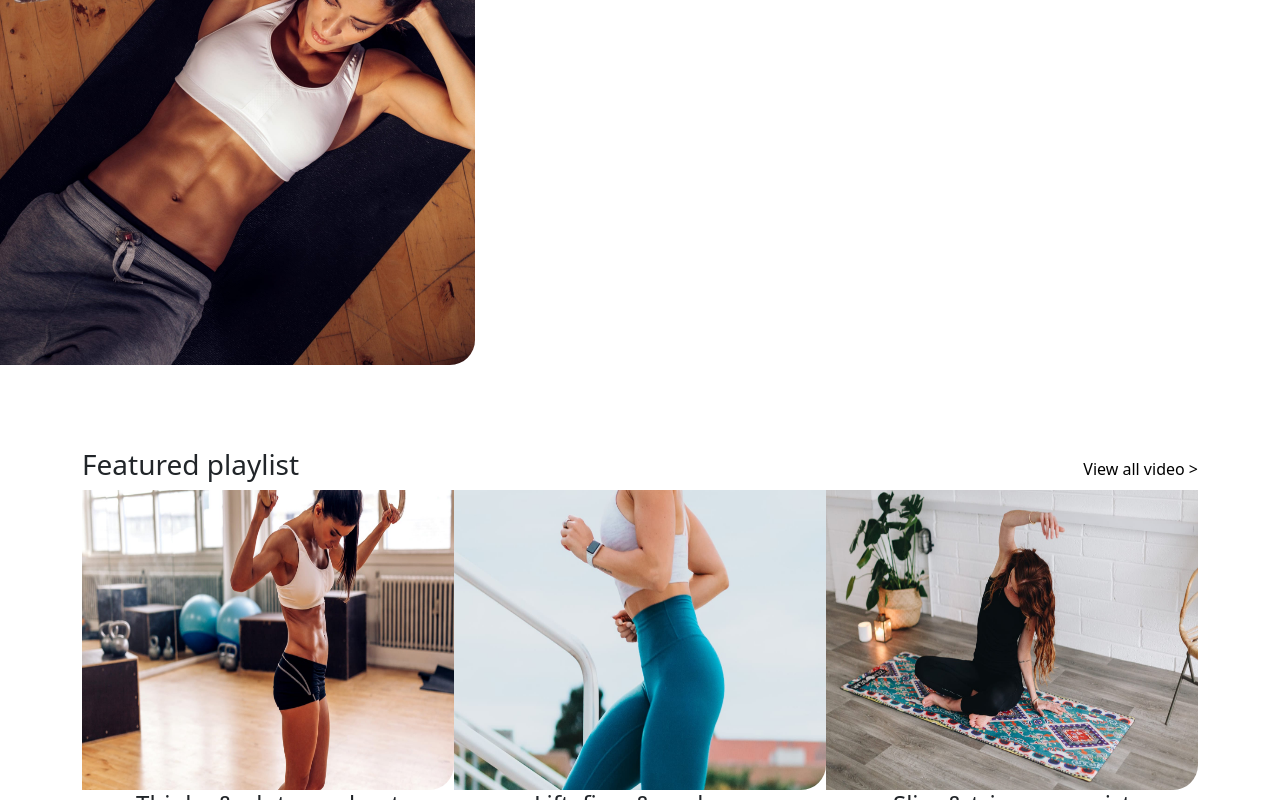
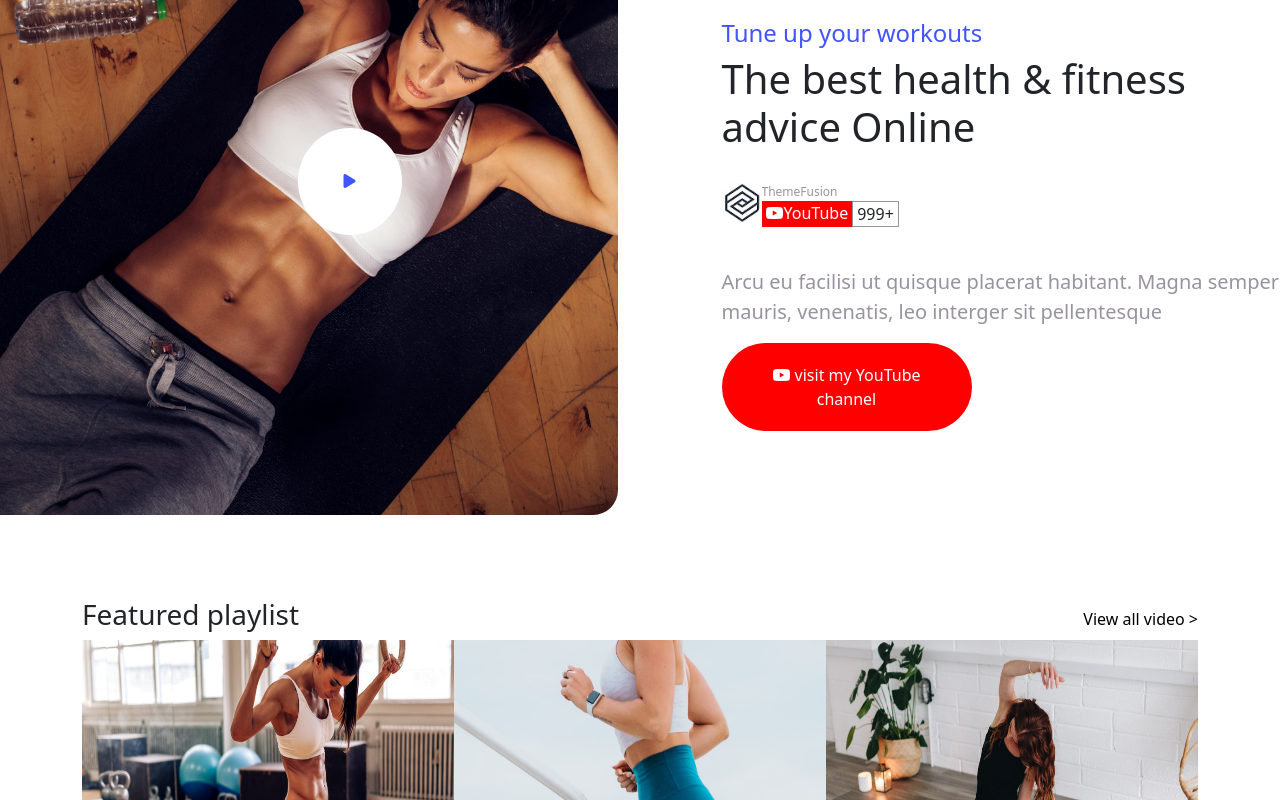
Before and after one commit to matteo2302/proj-html-vuejs, a Vue app: page / in a window 1280 px wide. Shown: the part 1880-2680 px from the top of the page. Built offline with nearby package versions, Linux system fonts and the light colour scheme.

Commit message:
channel(?)

```diff
--- a/src/components/AppChannel.vue
+++ b/src/components/AppChannel.vue
@@ -1,42 +1,125 @@
 <script>
-export default{
-}
+export default {};
 </script>
 <template>
-<div class="channel-cont d-flex">
-    <img src="../assets/service15-2x.jpg" alt="abs">
-    <div>Lorem ipsum dolor, sit amet consectetur adipisicing elit. Earum inventore, quidem ipsum voluptate, officiis quia totam blanditiis in assumenda magni consequuntur molestiae. Delectus error labore iusto, velit suscipit adipisci! Autem!</div>
-</div>
-<div class="video-cont my-5 container">
-    <div class="d-flex align-items-center justify-content-between"><h3>Featured playlist</h3> <a href="#">View all video ></a></div>
-    <div class="videos d-flex row-cols-3 g-2 text-center">
-        <div class="col"><img src="../assets/video2-2x.jpg" alt="video"><h4>Thighs & glute workout</h4><a href="#">Increase your mobility</a></div>
-        <div class="col"><img src="../assets/video7-2x.jpg" alt="video"><h4>Lift, firm & perk up</h4><a href="#">Feel young again</a></div>
-        <div class="col"><img src="../assets/video9-2x.jpg" alt="video"><h4>Slim & trim you waist</h4><a href="#">Shed those extra pounds</a></div>
+    <div class="channel-cont d-flex">
+        <img src="../assets/service15-2x.jpg" alt="abs" />
+        <button class="play-btn"><i class="fa-solid fa-play"></i></button>
+        <div class="d-flex flex-column justify-content-center">
+            <h4>Tune up your workouts</h4>
+            <h1>The best health & fitness advice Online</h1>
+            <div class="channel my-4 d-flex">
+                <img src="../assets/unnamed.jpg" alt="Channel image">
+                <div><p class="color-g">ThemeFusion</p>
+                <div class="d-flex">
+                    <p class="bg-red px-1"><i class="fa-brands fa-youtube"></i>YouTube</p>
+                    <p class="bg-n px-1">999+</p>
+                </div></div>
+
+            </div>
+            <p class="channel-des">Arcu eu facilisi ut quisque placerat habitant. Magna semper mauris, venenatis, leo interger sit pellentesque
+            </p>
+            <button class="channel-btn"><i class="fa-brands fa-youtube"></i> visit my YouTube channel</button>
+        </div>
     </div>
-</div>
+    <div class="video-cont my-5 container">
+        <div class="d-flex align-items-center justify-content-between">
+            <h3>Featured playlist</h3>
+            <a href="#">View all video ></a>
+        </div>
+        <div class="videos d-flex row-cols-3 g-2 text-center">
+            <div class="col">
+                <img src="../assets/video2-2x.jpg" alt="video" />
+                <h4>Thighs & glute workout</h4>
+                <a href="#">Increase your mobility</a>
+            </div>
+            <div class="col">
+                <img src="../assets/video7-2x.jpg" alt="video" />
+                <h4>Lift, firm & perk up</h4>
+                <a href="#">Feel young again</a>
+            </div>
+            <div class="col">
+                <img src="../assets/video9-2x.jpg" alt="video" />
+                <h4>Slim & trim you waist</h4>
+                <a href="#">Shed those extra pounds</a>
+            </div>
+        </div>
+    </div>
 </template>
 <style lang="scss" scoped>
-.channel-cont{
-    height: 500px;
-
-    img{
-        width: 50%;
+.channel-cont {
+    height: 650px;
+    width: 100%;
+h4{
+    color: #4154ff;
+}
+    img {
         position: relative;
-        top:-35px;
+        top: -35px;
     }
 }
-img{
+.bg-red{
+    background-color: red;
+    color: white;
+
+
+}
+.bg-n{border: 1px solid #98939F;}
+.channel {
+    img {
+        height: 40px;
+        width: 40px;
+        top: 0;
+    }
+
+}
+
+.play-btn {
+    right: 25%;
+    top: 35%;
+    position: relative;
+    padding: 40px 46px;
+    height: 107px;
+    border-radius: 100%;
+    border: none;
+    background-color: white;
+
+    i {
+        color: #4154ff;
+    }
+}
+
+img {
     border-bottom-right-radius: 25px;
 }
-.videos{
+
+.videos {
     height: 300px;
     margin-bottom: 100px;
-    img{
+
+    img {
         width: 100%;
     }
 }
-a{
+
+a {
     color: black;
 }
+.color-g{
+    color: #98939F;
+    margin-bottom: 0;
+    font-size: 12px;
+}
+.channel-des{
+    font-size: 20px;
+    color: #98939F;
+}
+.channel-btn{
+    width: 250px;
+    padding: 20px 20px;
+    background-color: red;
+    color: white;
+    border-radius: 50px;
+    border: none;
+}
 </style>
```
Also changed, not shown: src/assets/unnamed.jpg (added).
